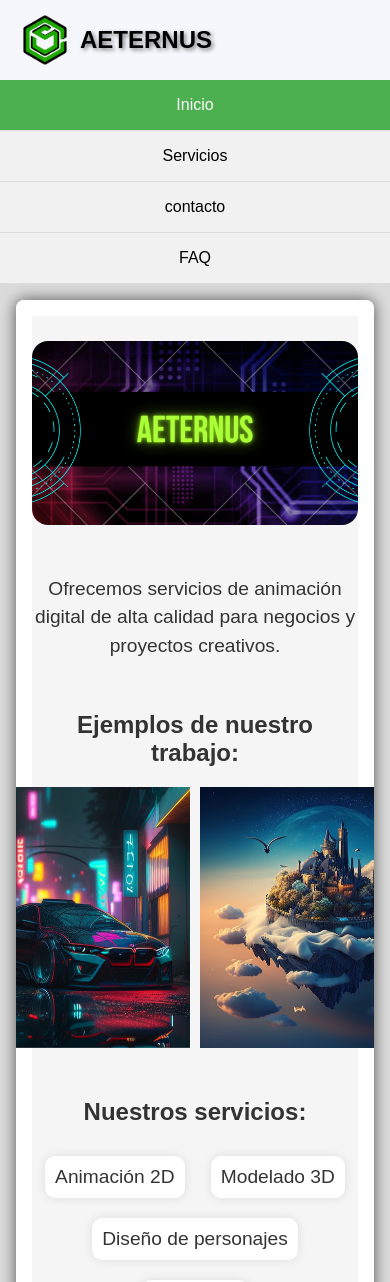
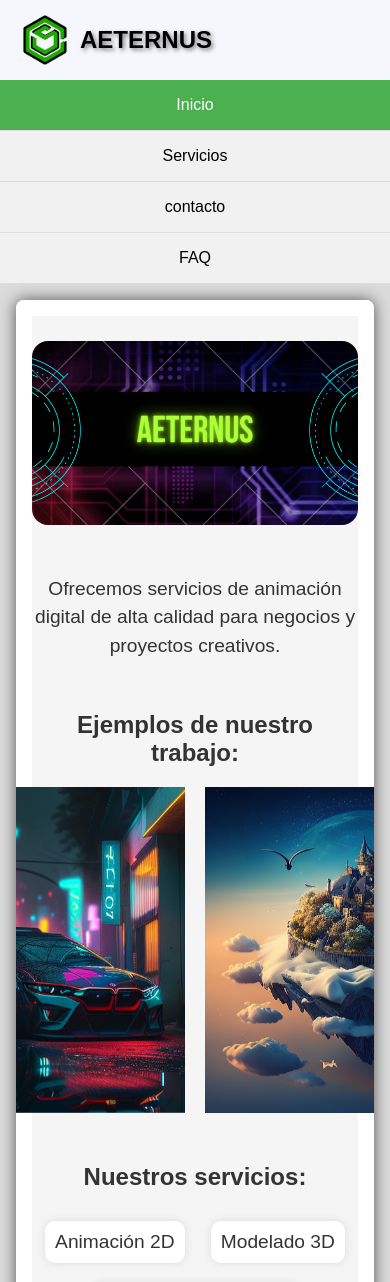
Before and after one commit to pruebas8scx/AETERUNUS, a React (Vite) app: page / in a window 390 px wide. Shown: the top 1282 px of the page. Built offline with nearby package versions, Linux system fonts and the light colour scheme.

Commit message:
carrusel v3.0.7.1

```diff
--- a/src/components/css/inicio.css
+++ b/src/components/css/inicio.css
@@ -7,7 +7,7 @@
 .encabezado {
   max-width: 10px; /* Asegura que la imagen se ajuste al ancho del contenedor */
   height: auto; /* Evita que la imagen se distorsione */
-    margin: 0 ;
+  margin: 0;
 }
 .encabezado img {
   max-width: 1215px; /* Asegura que la imagen se ajuste al ancho del contenedor */
@@ -141,6 +141,9 @@
 
 @media only screen and (max-width: 600px) {
   .carrusel img {
-      margin: 0 5px;
+    max-width: 100%;
+    height: auto;
+    margin: 0 10px;
+    display: block;
   }
 }
```
Lines whose indentation alone changed are shown as unchanged.
